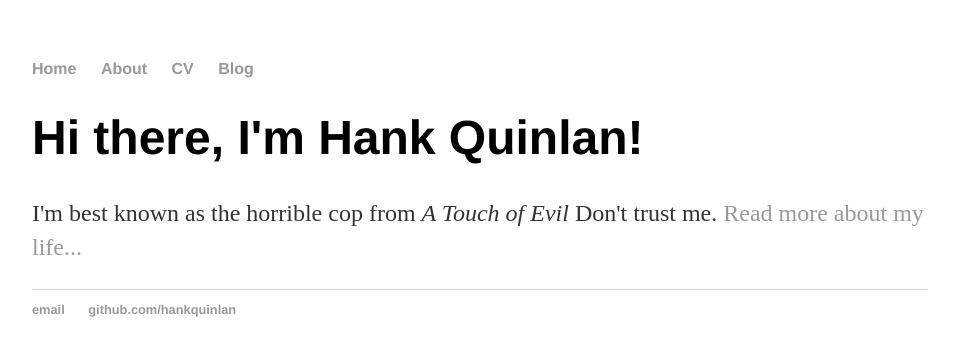
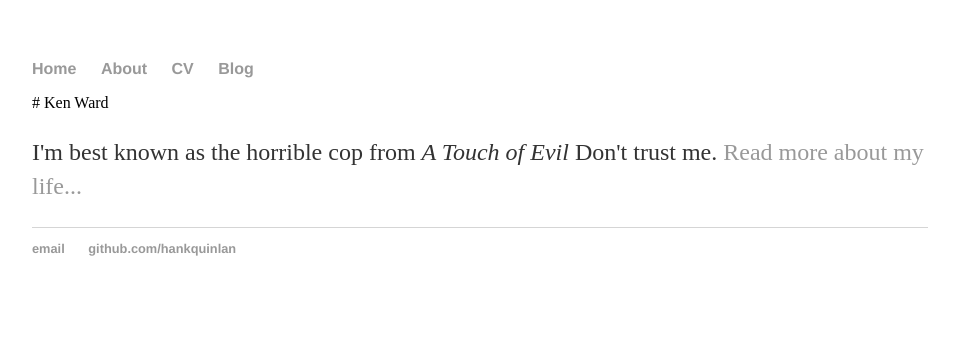
Before and after one commit to kenjward/kenjward.github.io, a Jekyll site: the page built from index.html, in a window 1280 px wide. Shown: the top 356 px of the page, without its empty margins (160-1115 px from the left). Built offline with Jekyll 4.4.1, drawn with Linux system fonts in a browser that asks for light colours.

Commit message:
Update index.html

```diff
--- a/index.html
+++ b/index.html
@@ -3,6 +3,6 @@ layout: default
 title: Ken Ward, PhD student
 ---
 <div class="blurb">
-	<h1>Hi there, I'm Hank Quinlan!</h1>
+	# Ken Ward
 	<p>I'm best known as the horrible cop from <em>A Touch of Evil</em> Don't trust me. <a href="/about">Read more about my life...</a></p>
 </div><!-- /.blurb -->
```
